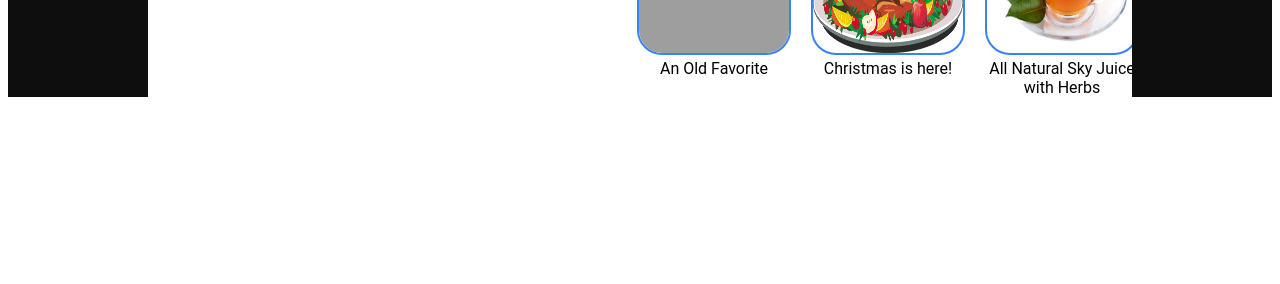
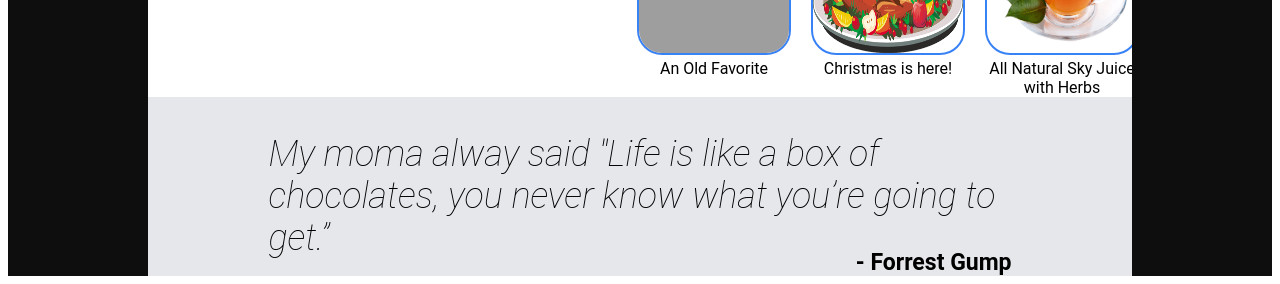
Before and after one commit to Joshckh/odin-project2, a plain HTML site: page index.html in a window 1280 px wide. Shown: the part 535-819 px from the top of the page. Drawn offline with Linux system fonts and the light colour scheme; grey boxes are pictures that could not be loaded.

Commit message:
Complete quote
-add quote by forest gump
-change background color for quote section

```diff
--- a/css/style.css
+++ b/css/style.css
@@ -116,3 +116,24 @@ h1{
     height:150px;
     border-radius: 25px;
 }
+
+.quote{
+    background-color: #e5e7eb;
+    display:flex;
+    flex-direction: column;
+    padding-left: 120px;
+    padding-right:120px;
+}
+
+.quote p{
+    font-size:36px;
+    font-style: italic;
+    font-weight: lighter;
+    margin-bottom: -10px;
+}
+
+.quote .q-name{
+    align-self: flex-end;
+    font-weight:bold;
+    font-size:23px;
+}
--- a/index.html
+++ b/index.html
@@ -54,6 +54,10 @@
             </div>
         </div>
 
+        <div class="quote">
+            <p>My moma alway said "Life is like a box of chocolates, you never know what you’re going to get.” </p>
+            <div class="q-name">- Forrest Gump</div>
+        </div>
 
     </div>
 
```
Also changed, not shown: 1 other file.
